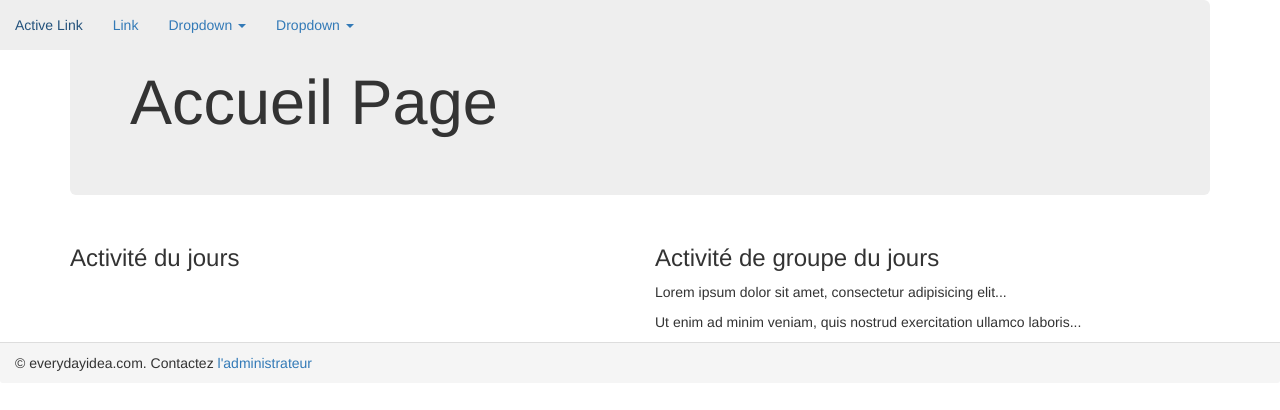
After one commit to OvynFlavian/IntegrationTP_Groupe_1, a PHP site: page /Page/testMenu.page.php in a window 1280 px wide. The commit adds this page. Shown: the top 410 px of the page. Run offline with PHP 8.4, Linux system fonts and the light colour scheme; some libraries are stand-ins or nearby versions.

```diff
--- /dev/null
+++ b/Projet/Web/Page/testMenu.page.php
@@ -0,0 +1,138 @@
+<?php
+/**
+ * Created by PhpStorm.
+ * User: Flavian Ovyn
+ * Date: 12/10/2015
+ * Time: 17:43
+ */
+?>
+
+<!doctype html>
+<html lang="fr">
+<head>
+    <meta charset="UTF-8">
+    <title>Home</title>
+    <link rel="stylesheet" type="text/css" href="./vendor/twitter/bootstrap/dist/css/bootstrap.css">
+</head>
+<body>
+<header>
+            <ul class="nav navbar-nav">
+                <li class="active"><a href="#">Active Link</a></li>
+                <li><a href="#">Link</a></li>
+                <li class="dropdown"><a href="#" class="dropdown-toggle" data-toggle="dropdown">Dropdown <b class="caret"></b></a>
+                    <ul class="dropdown-menu">
+                        <li><a href="#">Dropdown Link 1</a></li>
+                        <li><a href="#">Dropdown Link 2</a></li>
+                        <li><a href="#">Dropdown Link 3</a></li>
+                        <li class="divider"></li>
+                        <li class="dropdown dropdown-submenu"><a href="#" class="dropdown-toggle" data-toggle="dropdown">Dropdown Link 4</a>
+                            <ul class="dropdown-menu">
+                                <li><a href="#">Dropdown Submenu Link 4.1</a></li>
+                                <li><a href="#">Dropdown Submenu Link 4.2</a></li>
+                                <li><a href="#">Dropdown Submenu Link 4.3</a></li>
+                                <li><a href="#">Dropdown Submenu Link 4.4</a></li>
+                            </ul>
+                        </li>
+                        <li class="dropdown dropdown-submenu"><a href="#" class="dropdown-toggle" data-toggle="dropdown">Dropdown Link 5</a>
+                            <ul class="dropdown-menu">
+                                <li><a href="#">Dropdown Submenu Link 5.1</a></li>
+                                <li><a href="#">Dropdown Submenu Link 5.2</a></li>
+                                <li><a href="#">Dropdown Submenu Link 5.3</a></li>
+                                <li class="divider"></li>
+                                <li class="dropdown dropdown-submenu"><a href="#" class="dropdown-toggle" data-toggle="dropdown">Dropdown Submenu Link 5.4</a>
+                                    <ul class="dropdown-menu">
+                                        <li><a href="#">Dropdown Submenu Link 5.4.1</a></li>
+                                        <li><a href="#">Dropdown Submenu Link 5.4.2</a></li>
+                                        <li class="divider"></li>
+                                        <li class="dropdown dropdown-submenu"><a href="#" class="dropdown-toggle" data-toggle="dropdown">Dropdown Submenu Link 5.4.3</a>
+                                            <ul class="dropdown-menu">
+                                                <li><a href="#">Dropdown Submenu Link 5.4.3.1</a></li>
+                                                <li><a href="#">Dropdown Submenu Link 5.4.3.2</a></li>
+                                                <li><a href="#">Dropdown Submenu Link 5.4.3.3</a></li>
+                                                <li><a href="#">Dropdown Submenu Link 5.4.3.4</a></li>
+                                            </ul>
+                                        </li>
+                                        <li class="dropdown dropdown-submenu"><a href="#" class="dropdown-toggle" data-toggle="dropdown">Dropdown Submenu Link 5.4.4</a>
+                                            <ul class="dropdown-menu">
+                                                <li><a href="#">Dropdown Submenu Link 5.4.4.1</a></li>
+                                                <li><a href="#">Dropdown Submenu Link 5.4.4.2</a></li>
+                                                <li><a href="#">Dropdown Submenu Link 5.4.4.3</a></li>
+                                                <li><a href="#">Dropdown Submenu Link 5.4.4.4</a></li>
+                                            </ul>
+                                        </li>
+                                    </ul>
+                                </li>
+                            </ul>
+                        </li>
+                    </ul>
+                </li>
+                <li class="dropdown"><a href="#" class="dropdown-toggle" data-toggle="dropdown">Dropdown <b class="caret"></b></a>
+                    <ul class="dropdown-menu">
+                        <li><a href="#">Dropdown Link 1</a></li>
+                        <li><a href="#">Dropdown Link 2</a></li>
+                        <li><a href="#">Dropdown Link 3</a></li>
+                        <li class="divider"></li>
+                        <li class="dropdown dropdown-submenu"><a href="#" class="dropdown-toggle" data-toggle="dropdown">Dropdown Link 4</a>
+                            <ul class="dropdown-menu">
+                                <li><a href="#">Dropdown Submenu Link 4.1</a></li>
+                                <li><a href="#">Dropdown Submenu Link 4.2</a></li>
+                                <li><a href="#">Dropdown Submenu Link 4.3</a></li>
+                                <li><a href="#">Dropdown Submenu Link 4.4</a></li>
+                            </ul>
+                        </li>
+                        <li class="dropdown dropdown-submenu"><a href="#" class="dropdown-toggle" data-toggle="dropdown">Dropdown Link 5</a>
+                            <ul class="dropdown-menu">
+                                <li><a href="#">Dropdown Submenu Link 5.1</a></li>
+                                <li><a href="#">Dropdown Submenu Link 5.2</a></li>
+                                <li><a href="#">Dropdown Submenu Link 5.3</a></li>
+                                <li class="divider"></li>
+                                <li class="dropdown dropdown-submenu"><a href="#" class="dropdown-toggle" data-toggle="dropdown">Dropdown Submenu Link 5.4</a>
+                                    <ul class="dropdown-menu">
+                                        <li><a href="#">Dropdown Submenu Link 5.4.1</a></li>
+                                        <li><a href="#">Dropdown Submenu Link 5.4.2</a></li>
+                                        <li class="divider"></li>
+                                        <li class="dropdown dropdown-submenu"><a href="#" class="dropdown-toggle" data-toggle="dropdown">Dropdown Submenu Link 5.4.3</a>
+                                            <ul class="dropdown-menu">
+                                                <li><a href="#">Dropdown Submenu Link 5.4.3.1</a></li>
+                                                <li><a href="#">Dropdown Submenu Link 5.4.3.2</a></li>
+                                                <li><a href="#">Dropdown Submenu Link 5.4.3.3</a></li>
+                                                <li><a href="#">Dropdown Submenu Link 5.4.3.4</a></li>
+                                            </ul>
+                                        </li>
+                                        <li class="dropdown dropdown-submenu"><a href="#" class="dropdown-toggle" data-toggle="dropdown">Dropdown Submenu Link 5.4.4</a>
+                                            <ul class="dropdown-menu">
+                                                <li><a href="#">Dropdown Submenu Link 5.4.4.1</a></li>
+                                                <li><a href="#">Dropdown Submenu Link 5.4.4.2</a></li>
+                                                <li><a href="#">Dropdown Submenu Link 5.4.4.3</a></li>
+                                                <li><a href="#">Dropdown Submenu Link 5.4.4.4</a></li>
+                                            </ul>
+                                        </li>
+                                    </ul>
+                                </li>
+                            </ul>
+                        </li>
+                    </ul>
+                </li>
+            </ul>
+</header>
+<section class="container">
+    <section class="jumbotron">
+        <h1>Accueil Page</h1>
+    </section>
+    <section class="row">
+        <article class="col-sm-6">
+            <h3>Activité du jours</h3>
+        </article>
+        <article class="col-sm-6">
+            <h3>Activité de groupe du jours</h3>
+            <p>Lorem ipsum dolor sit amet, consectetur adipisicing elit...</p>
+            <p>Ut enim ad minim veniam, quis nostrud exercitation ullamco laboris...</p>
+        </article>
+    </section>
+</section>
+<footer class="panel-footer">
+    &copy; everydayidea.com. Contactez <a href="mailto:blop">l'administrateur</a>
+</footer>
+
+</body>
+</html>
--- a/Projet/Web/composer.json
+++ b/Projet/Web/composer.json
@@ -10,6 +10,6 @@
     }
   ],
   "require": {
-    "twitter/bootstrap": "3.3.x-dev",
+    "twitter/bootstrap": "3.3.x-dev"
   }
 }
```
Also changed, not shown: Projet/Web/Entity/User.class.php (+10 -0 lines), Projet/Web/Form/profil.form.php (+55 -4 lines), Projet/Web/Form/profil_view.form.php (added, +30 -0 lines), Projet/Web/Library/Page/profil.lib.php (+27 -21 lines), Projet/Web/Manager/UserManager.manager.php (+20 -1 lines), Projet/Web/Page/profil.page.php (+30 -18 lines).
